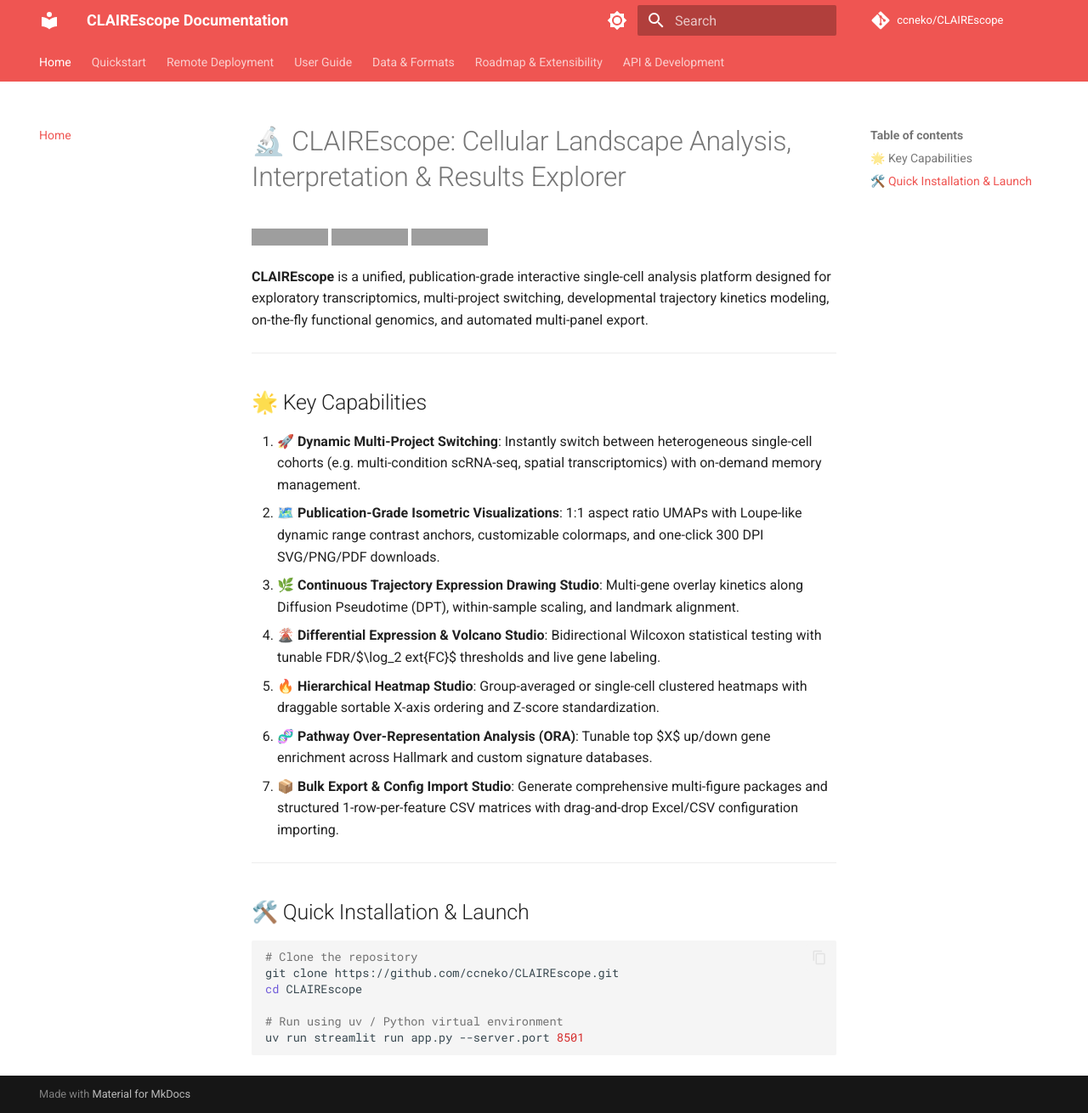
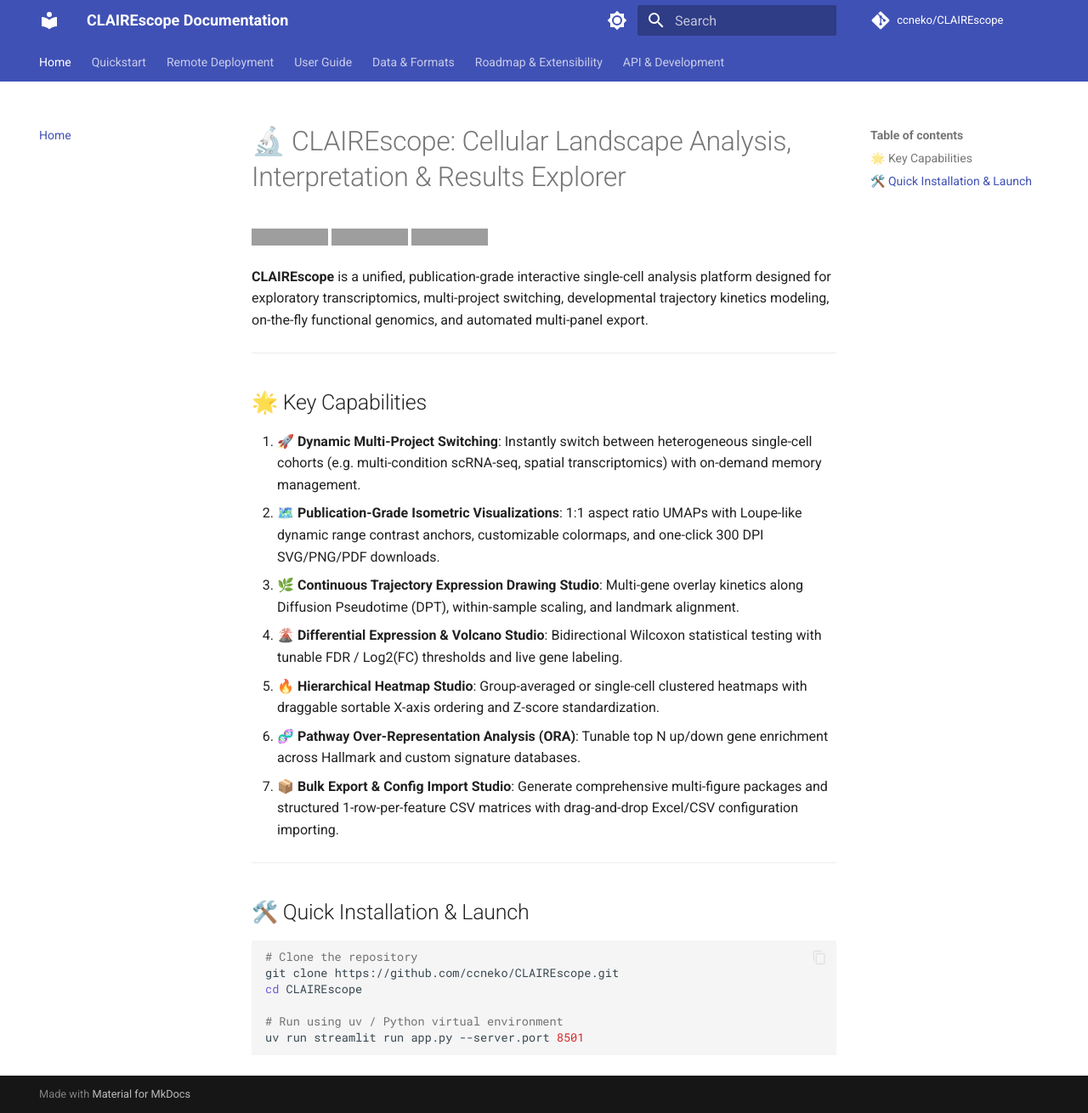
Before and after one commit to ccneko/CLAIREscope, an MkDocs documentation site: the page built from docs/index.md, in a window 1280 px wide and 1310 px high. Shown: the whole window at 85% size. Built offline with MkDocs 1.6.1 and Material for MkDocs 9.7.7, drawn with Linux system fonts in a browser that asks for light colours; comment, search, counter and statistics services are not loaded; grey boxes are pictures that could not be loaded.

Commit message:
docs(theme): update documentation banner to calm academic indigo

```diff
--- a/docs/index.md
+++ b/docs/index.md
@@ -13,9 +13,9 @@
 1. **🚀 Dynamic Multi-Project Switching**: Instantly switch between heterogeneous single-cell cohorts (e.g. multi-condition scRNA-seq, spatial transcriptomics) with on-demand memory management.
 2. **🗺️ Publication-Grade Isometric Visualizations**: 1:1 aspect ratio UMAPs with Loupe-like dynamic range contrast anchors, customizable colormaps, and one-click 300 DPI SVG/PNG/PDF downloads.
 3. **🌿 Continuous Trajectory Expression Drawing Studio**: Multi-gene overlay kinetics along Diffusion Pseudotime (DPT), within-sample scaling, and landmark alignment.
-4. **🌋 Differential Expression & Volcano Studio**: Bidirectional Wilcoxon statistical testing with tunable FDR/$\log_2	ext{FC}$ thresholds and live gene labeling.
+4. **🌋 Differential Expression & Volcano Studio**: Bidirectional Wilcoxon statistical testing with tunable FDR / Log2(FC) thresholds and live gene labeling.
 5. **🔥 Hierarchical Heatmap Studio**: Group-averaged or single-cell clustered heatmaps with draggable sortable X-axis ordering and Z-score standardization.
-6. **🧬 Pathway Over-Representation Analysis (ORA)**: Tunable top $X$ up/down gene enrichment across Hallmark and custom signature databases.
+6. **🧬 Pathway Over-Representation Analysis (ORA)**: Tunable top N up/down gene enrichment across Hallmark and custom signature databases.
 7. **📦 Bulk Export & Config Import Studio**: Generate comprehensive multi-figure packages and structured 1-row-per-feature CSV matrices with drag-and-drop Excel/CSV configuration importing.
 
 ---
--- a/mkdocs.yml
+++ b/mkdocs.yml
@@ -8,14 +8,14 @@ theme:
   name: material
   palette:
     - scheme: default
-      primary: red
-      accent: deep orange
+      primary: indigo
+      accent: indigo
       toggle:
         icon: material/brightness-7
         name: Switch to dark mode
     - scheme: slate
-      primary: red
-      accent: deep orange
+      primary: slate
+      accent: indigo
       toggle:
         icon: material/brightness-4
         name: Switch to light mode
```
